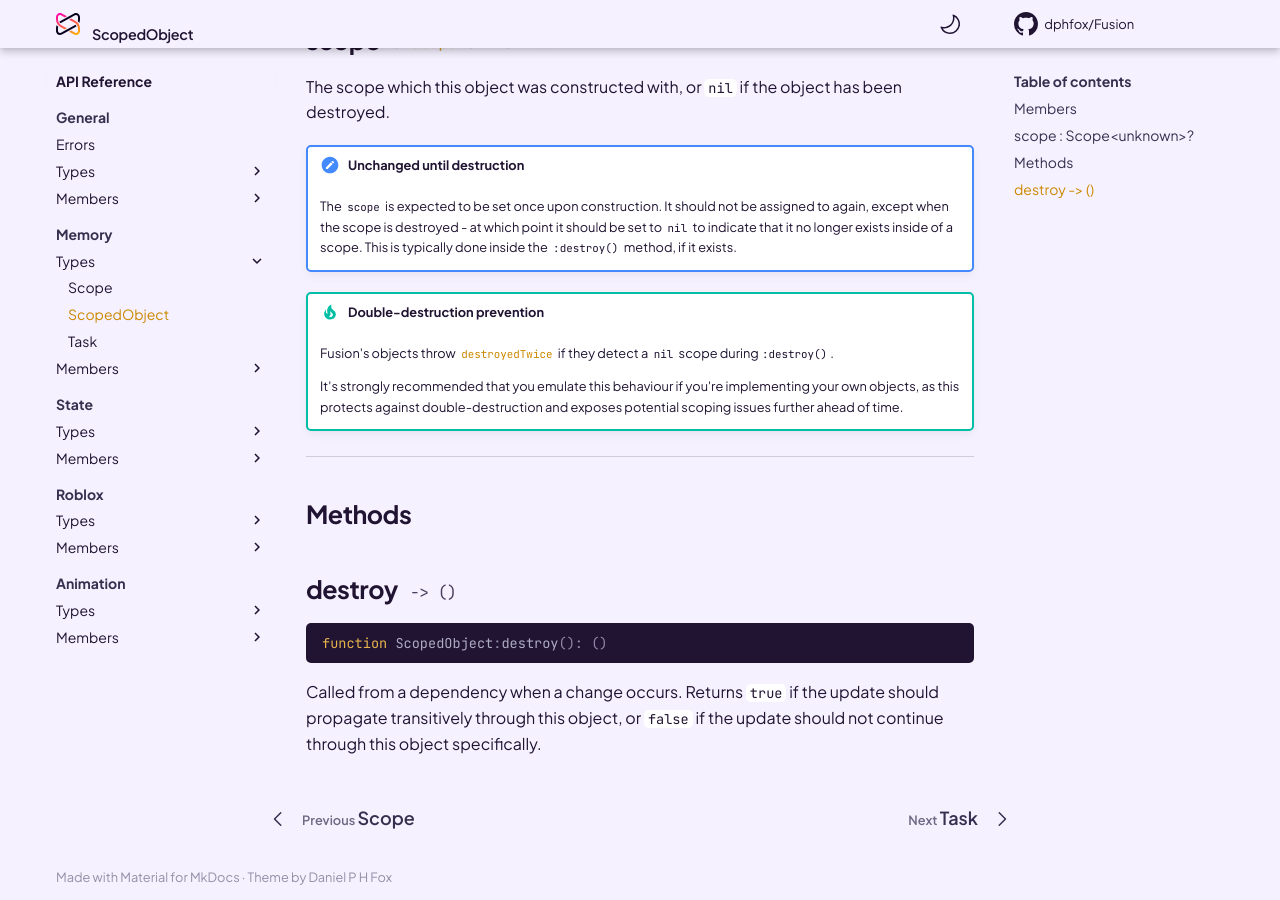
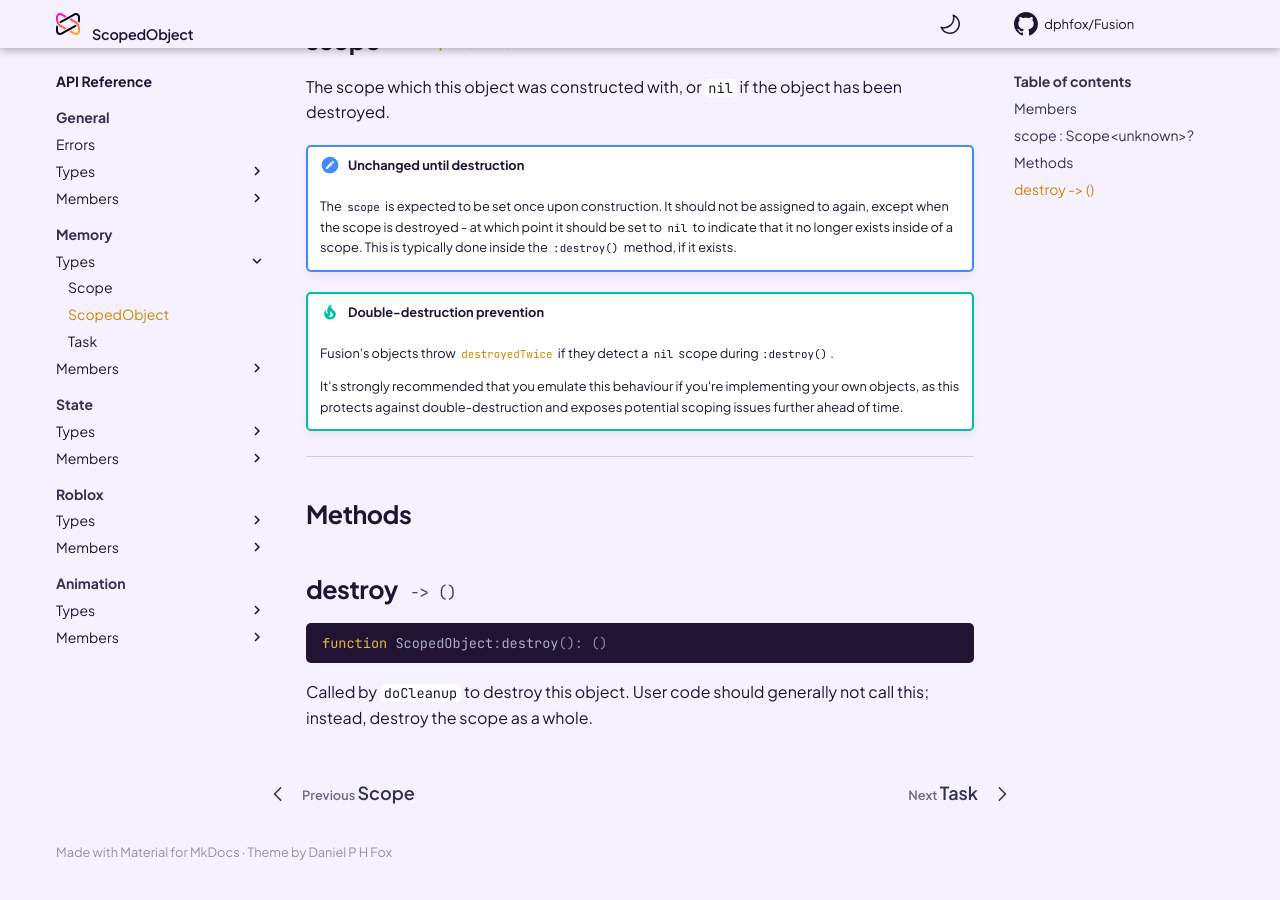
Before and after one commit to dphfox/Fusion, an MkDocs documentation site: the page built from docs/api-reference/memory/types/scopedobject.md, in a window 1280 px wide and 900 px high, scrolled down 652 px. Built offline with MkDocs 1.6.1 and Material for MkDocs 9.7.7, drawn with Linux system fonts in a browser that asks for light colours; comment, search, counter and statistics services are not loaded; the version menu is left out; after the commit the page ends 1526 px from its top, so only the background shows below that.

Commit message:
Add description for destroy()

````diff
--- a/docs/api-reference/memory/types/scopedobject.md
+++ b/docs/api-reference/memory/types/scopedobject.md
@@ -68,6 +68,5 @@ been destroyed.
 function ScopedObject:destroy(): ()
 ```
 
-Called from a dependency when a change occurs. Returns `true` if the update
-should propagate transitively through this object, or `false` if the update
-should not continue through this object specifically.
+Called by `doCleanup` to destroy this object. User code should generally not
+call this; instead, destroy the scope as a whole.
````
